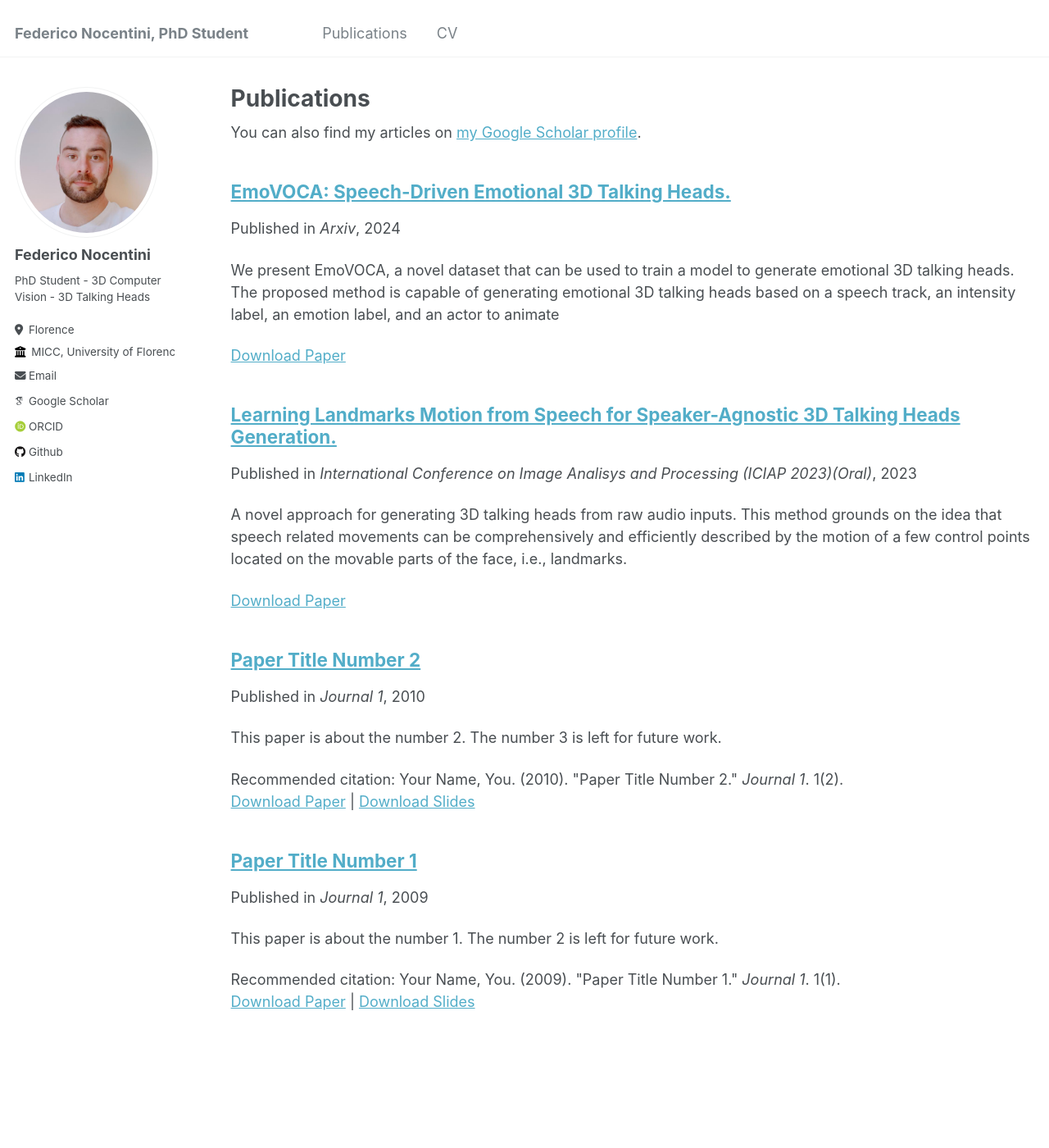
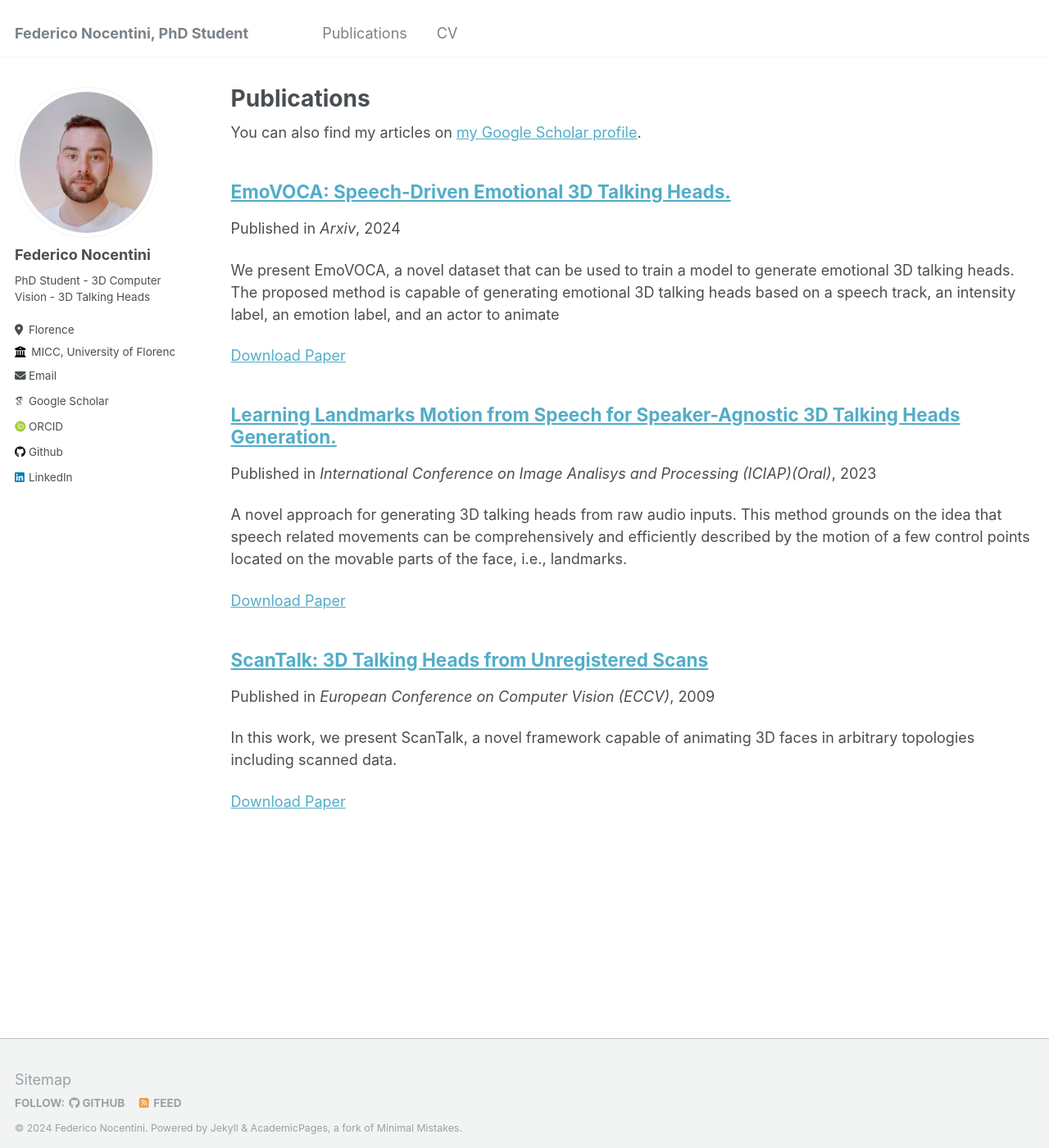
Before and after one commit to FedeNoce/fedenoce.github.io, a Jekyll site: the page built from _pages/publications.md, in a window 1280 px wide and 1400 px high. Shown: the whole window at 82% size. Built offline with Jekyll 4.4.1, drawn with Linux system fonts in a browser that asks for light colours; some web fonts are replaced.

Commit message:
deleted:    _publications/2009-10-01-paper-title-number-1.md 	deleted:    _publications/2010-10-01-paper-title-number-2.md 	modified:   _publications/s2l-s2d-1.md 	new file:   _publications/scantalk-3.md

```diff
--- a/_publications/2009-10-01-paper-title-number-1.md
+++ /dev/null
@@ -1,17 +0,0 @@
----
-title: "Paper Title Number 1"
-collection: publications
-permalink: /publication/2009-10-01-paper-title-number-1
-excerpt: 'This paper is about the number 1. The number 2 is left for future work.'
-date: 2009-10-01
-venue: 'Journal 1'
-slidesurl: 'http://academicpages.github.io/files/slides1.pdf'
-paperurl: 'http://academicpages.github.io/files/paper1.pdf'
-citation: 'Your Name, You. (2009). &quot;Paper Title Number 1.&quot; <i>Journal 1</i>. 1(1).'
----
-
-This paper presents a novel approach for generating 3D talking heads from raw audio inputs. Our method grounds on the idea that speech related movements can be comprehensively and efficiently described by the motion of a few control points located on the movable parts of the face, i.e. landmarks.
-The underlying musculoskeletal structure then allows us to learn how their motion influences the geometrical deformations of the whole face.
-The proposed method employs two distinct models to this aim: the first one learns to generate the motion of a sparse set of landmarks from the given audio.
-The second model expands such landmarks motion to a dense motion field, which is utilized to animate a given 3D mesh in neutral state. Additionally, we introduce a novel loss function, named Cosine Loss, which minimizes the angle between the generated motion vectors and the ground truth ones.
-Using landmarks in 3D talking head generation offers various advantages such as consistency, reliability, and obviating the need for manual-annotation. Our approach is designed to be identity-agnostic, enabling high-quality facial animations for any users without additional data or training. Code and models are available [here](https://github.com/FedeNoce/s2l-s2d)
--- a/_publications/2010-10-01-paper-title-number-2.md
+++ /dev/null
@@ -1,13 +0,0 @@
----
-title: "Paper Title Number 2"
-collection: publications
-permalink: /publication/2010-10-01-paper-title-number-2
-excerpt: 'This paper is about the number 2. The number 3 is left for future work.'
-date: 2010-10-01
-venue: 'Journal 1'
-slidesurl: 'http://academicpages.github.io/files/slides2.pdf'
-paperurl: 'http://academicpages.github.io/files/paper2.pdf'
-citation: 'Your Name, You. (2010). &quot;Paper Title Number 2.&quot; <i>Journal 1</i>. 1(2).'
----
-
-The contents above will be part of a list of publications, if the user clicks the link for the publication than the contents of section will be rendered as a full page, allowing you to provide more information about the paper for the reader. When publications are displayed as a single page, the contents of the above "citation" field will automatically be included below this section in a smaller font.
--- a/_publications/s2l-s2d-1.md
+++ b/_publications/s2l-s2d-1.md
@@ -6,7 +6,7 @@ excerpt: 'A novel approach for generating 3D talking heads from raw audio inputs
 movements can be comprehensively and efficiently described by the motion of a few control points located on the movable parts of the
 face, i.e., landmarks.'
 date: 2023-07-26
-venue: 'International Conference on Image Analisys and Processing (ICIAP 2023)(Oral)'
+venue: 'International Conference on Image Analisys and Processing (ICIAP)(Oral)'
 paperurl: 'https://arxiv.org/pdf/2306.01415'
 
 ---
--- /dev/null
+++ b/_publications/scantalk-3.md
@@ -0,0 +1,20 @@
+---
+title: "ScanTalk: 3D Talking Heads from Unregistered Scans"
+collection: publications
+permalink: /publication/scantalk-3
+excerpt: 'In this work, we present ScanTalk, a novel framework capable of animating 3D faces in arbitrary topologies including scanned data.'
+date: 2009-10-01
+venue: 'European Conference on Computer Vision (ECCV)'
+paperurl: 'https://arxiv.org/pdf/2403.10942'
+---
+
+Speech-driven 3D talking heads generation has emerged as a significant area of interest among researchers, presenting numerous
+challenges. Existing methods are constrained by animating faces with fixed topologies, wherein point-wise correspondence is established, and
+the number and order of points remains consistent across all identities the model can animate.
+In this work, we present ScanTalk, a novel framework capable of animating 3D faces in arbitrary topologies including scanned data. Our approach relies on the DiffusionNet architecture to overcome the fixed topology constraint, offering promising avenues
+for more flexible and realistic 3D animations.
+By leveraging the power of DiffusionNet, ScanTalk not only adapts to diverse facial structures but also maintains fidelity when dealing with scanned data, thereby enhancing the authenticity and versatility of generated 3D talking heads.
+Through comprehensive comparisons with state-of-the-art methods, we validate the efficacy of our approach, demonstrating its capacity to generate realistic talking heads comparable to existing techniques.
+While our primary objective is to develop a generic method free from topological
+constraints, all state-of-the-art methodologies are bound by such limitations. Code for reproducing our results, and the pre-trained model will
+be made available.
```
